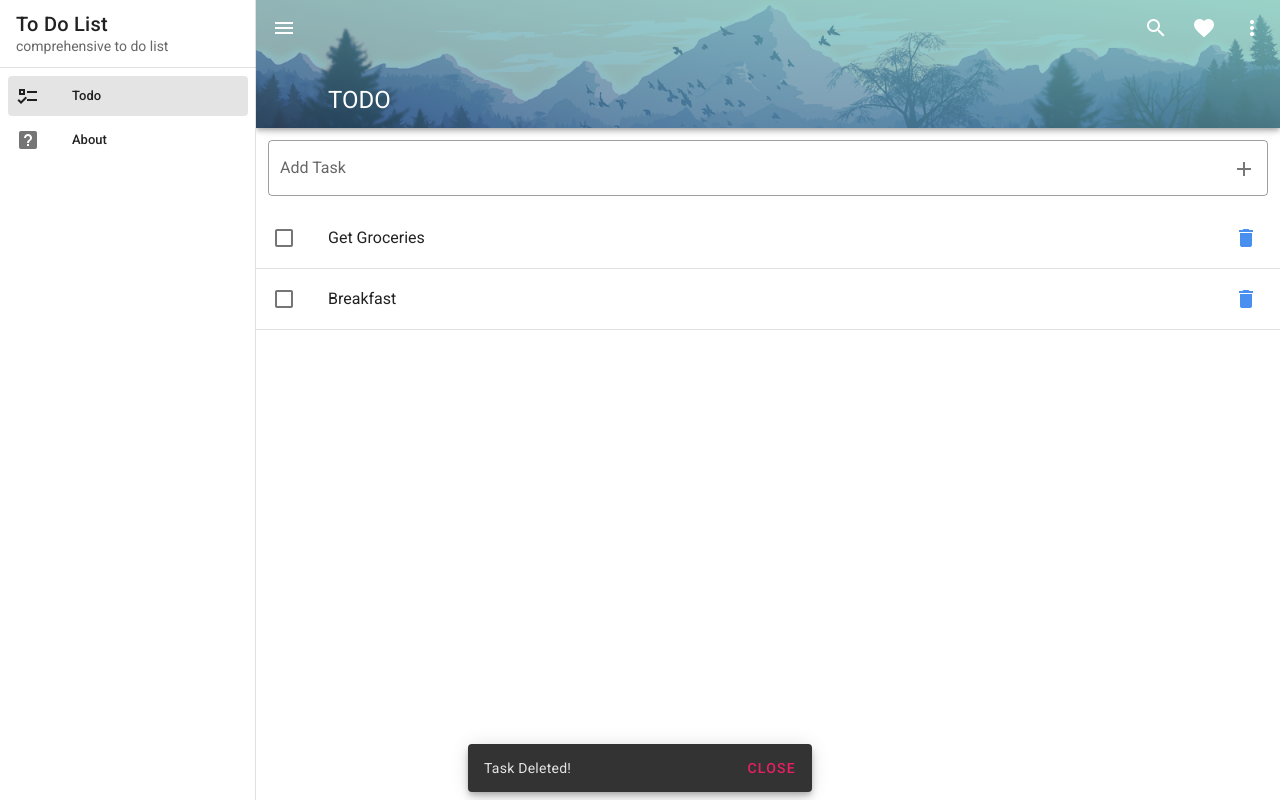
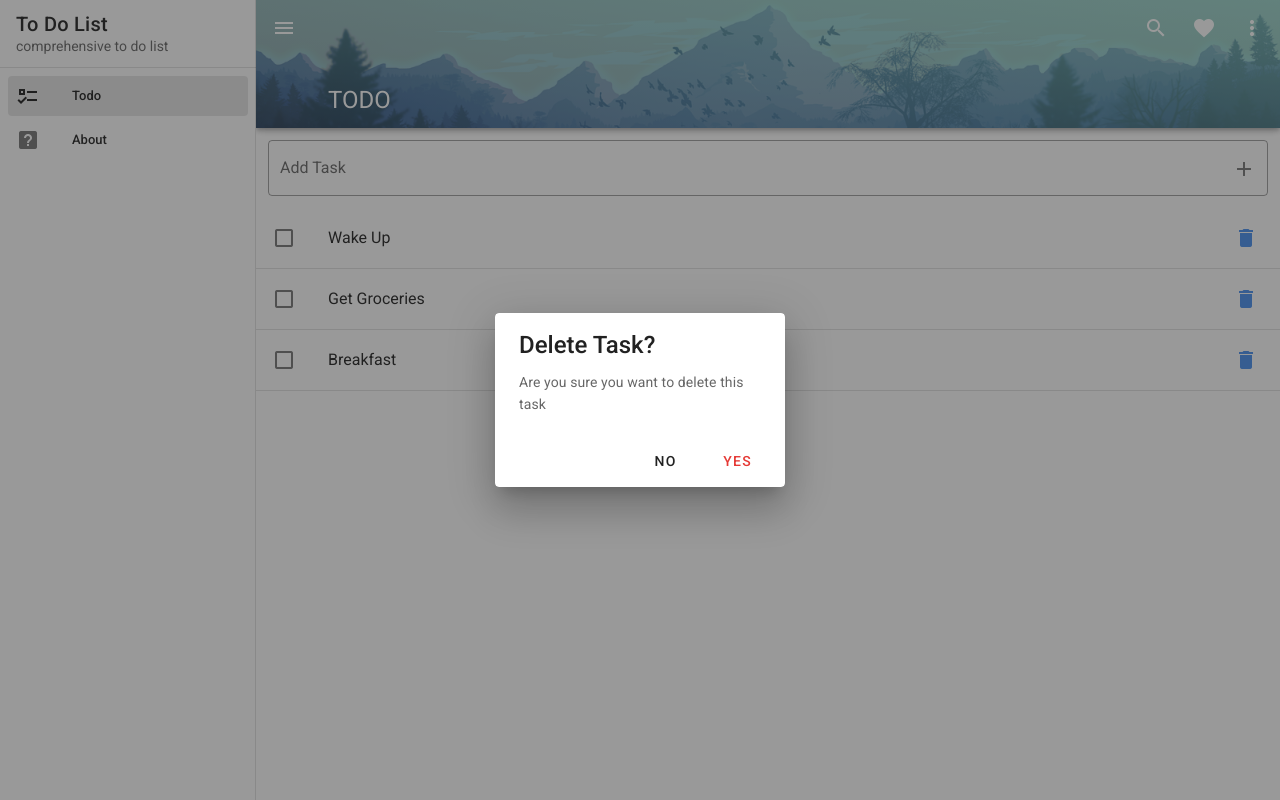
Before and after one commit to epicsaeed/vuetify-todo, a Vue app: page /#/ in a window 1280 px wide. Both pictures are taken after a click on the button 1246 px from the left and 238 px from the top of the page. Built offline with nearby package versions, Linux system fonts and the light colour scheme.

Commit message:
Added delete task dialog

```diff
--- /dev/null
+++ b/src/components/Todo/Dialogs/DialogDelete.vue
@@ -0,0 +1,42 @@
+<template>
+  <v-dialog
+      :value="true"
+      persistent
+      max-width="290"
+    >
+      <template v-slot:activator="{ on, attrs }">
+      </template>
+      <v-card>
+        <v-card-title class="text-h5">
+          Delete Task?
+        </v-card-title>
+        <v-card-text>Are you sure you want to delete this task</v-card-text>
+        <v-card-actions>
+          <v-spacer></v-spacer>
+          <v-btn
+            text
+            @click="$emit('closeDialog')"
+          >
+            No
+          </v-btn>
+          <v-btn
+            color="red darken-1"
+            text
+            @click="$store.dispatch('deleteTask', task.id)"
+          >
+            Yes
+          </v-btn>
+        </v-card-actions>
+      </v-card>
+    </v-dialog>
+</template>
+
+<script>
+export default {
+    props: ['task']
+}
+</script>
+
+<style>
+
+</style>
--- a/src/components/Todo/Task.vue
+++ b/src/components/Todo/Task.vue
@@ -15,18 +15,35 @@
           >
         </v-list-item-content>
         <v-list-item-action>
-              <v-btn @click.stop="$store.dispatch('deleteTask', task.id)" icon>
+          <v-btn @click.stop="dialogs.delete = true" icon>
             <v-icon color="primary lighten-1">mdi-delete</v-icon>
           </v-btn>
         </v-list-item-action>
       </template>
     </v-list-item>
     <v-divider></v-divider>
+    <dialog-delete
+    v-if="dialogs.delete"
+    :task="task"
+    @closeDialog="dialogs.delete = false"
+    />
   </div>
 </template>
 
 <script>
+import DialogDelete from "./Dialogs/DialogDelete.vue";
+
 export default {
-    props: ['task']
-}
+  data() {
+    return {
+      dialogs: {
+        delete: false,
+      },
+    };
+  },
+  props: ["task"],
+  components: {
+    "dialog-delete": DialogDelete,
+  },
+};
 </script>
```
Lines whose indentation alone changed are shown as unchanged.
